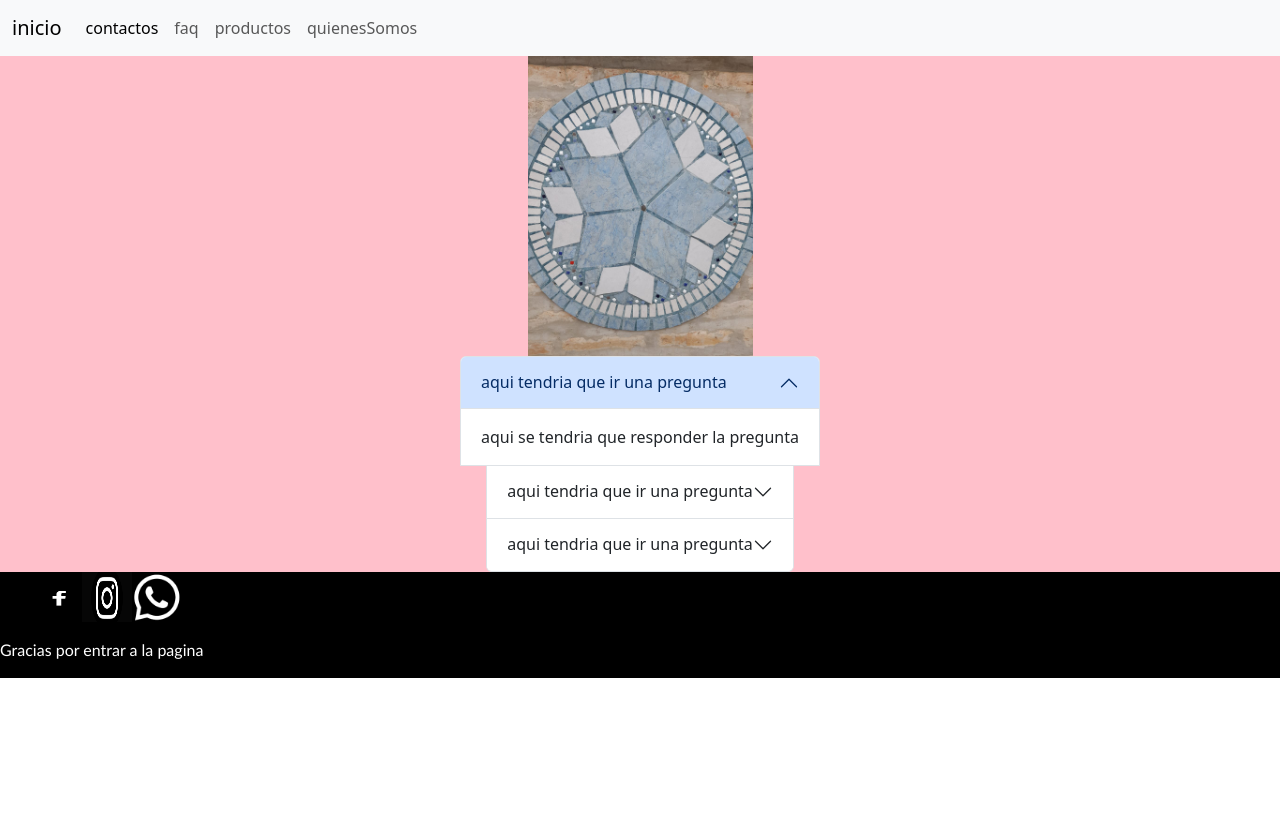
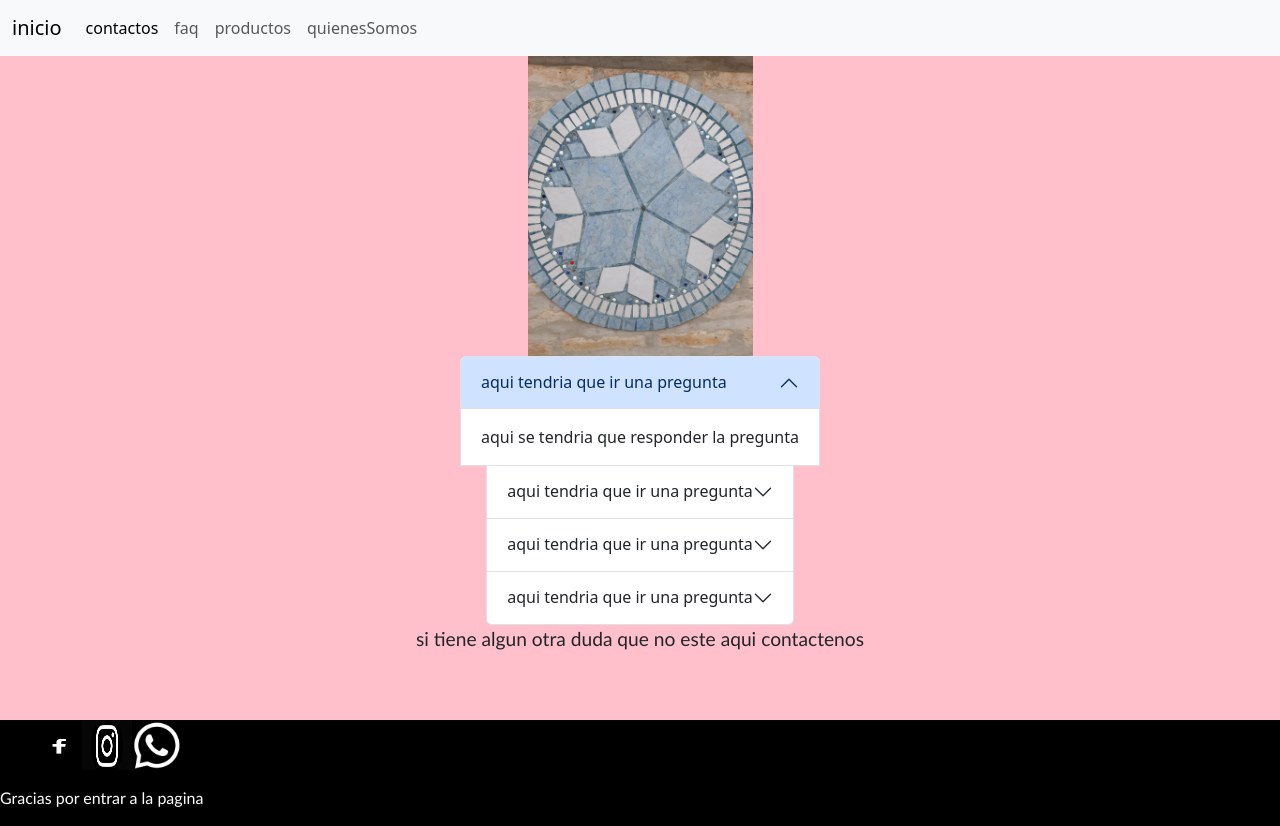
Before and after one commit to jualos4321/b, a plain HTML site: page pages/faq.html in a window 1280 px wide. Before the commit the page ends 800 px from the top, so only its background shows below. Drawn offline with nearby package versions, Linux system fonts and the light colour scheme.

Commit message:
ya termine2

```diff
--- a/css/styles.css
+++ b/css/styles.css
@@ -38,6 +38,17 @@
     display: flex;
     justify-content: center;
 }
+
+.llenar{
+    display: flex;
+    justify-content: center;
+}
+
+.letrasgrandes2{
+    font-size: larger;
+    padding-bottom: 50px;
+}
+
 
 .pFlex{
     display: flex;
--- a/pages/faq.html
+++ b/pages/faq.html
@@ -76,6 +76,21 @@
                 </div>
               </div>
             </div>
+            <div class="accordion-item">
+              <h2 class="accordion-header">
+                <button class="accordion-button collapsed" type="button" data-bs-toggle="collapse" data-bs-target="#collapsefour" aria-expanded="false" aria-controls="collapsefour">
+                  aqui tendria que ir una pregunta
+                </button>
+              </h2>
+              <div id="collapsefour" class="accordion-collapse collapse" data-bs-parent="#accordionExample">
+                <div class="accordion-body">
+                  aqui se tendria que responder la pregunta
+                </div>
+              </div>
+            </div>
+          </div>
+          <div class="llenar">
+           <p class="letrasgrandes2"> si tiene algun otra duda que no este aqui contactenos</p>
           </div>
     </main>
     <footer class="footer">
```
